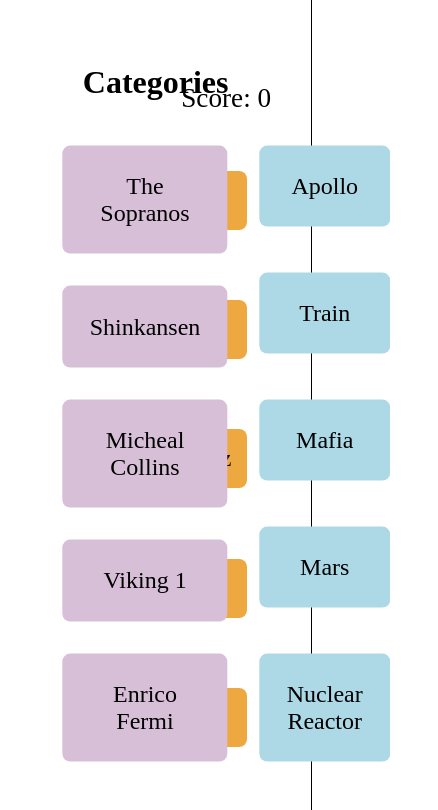
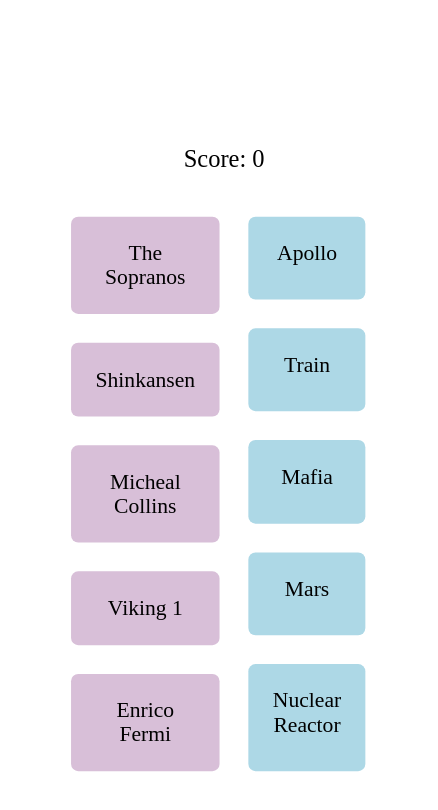
Before and after one commit to swagatmitra-b/MatchQuiz, a React (Vite) app: page / in a window 390 px wide. Shown: the top 810 px of the page, 438 px wide, since content can reach past the window. Built offline with nearby package versions, Linux system fonts and the light colour scheme; the HTML template or start-up script is replaced by a standard one.

Commit message:
css fixes

```diff
--- a/src/style.css
+++ b/src/style.css
@@ -13,6 +13,7 @@
   border-right: 1px solid black;
   height: 100vh;
   justify-content: space-between;
+  overflow-y: auto;
 }
 
 .categories li {
@@ -23,6 +24,19 @@
   background-color: rgb(237, 168, 64);
   border-radius: 0.5rem;
   cursor: pointer;
+}
+
+.category-list {
+  display: flex;
+  flex-direction: column;
+  margin-top: 3rem;
+  gap: 3rem;
+  justify-content: space-evenly;
+}
+
+.categories h2 {
+  text-align: center;
+  font-size: 2rem;
 }
 
 .container {
@@ -59,26 +73,14 @@
   font-size: 1.5rem;
 }
 
-.categories h2 {
-  text-align: center;
-  font-size: 2rem;
-}
-
 span.score {
   position: relative;
   font-size: 1.7rem;
 }
 
-.category-list {
-  display: flex;
-  flex-direction: column;
-  height: 100%;
-  justify-content: space-evenly;
-}
-
 .result {
-  top: 50%;
-  left: 50%;
+  top: 45%;
+  left: 45%;
   position: absolute;
   font-size: 1.5rem;
 }
@@ -90,8 +92,33 @@
   background-color: thistle;
   border-radius: 8px;
   cursor: pointer;
+  flex-grow: 1;
 }
 
 .seconds {
   background-color: lightblue;
 }
+
+@media screen and (max-width: 420px) {
+  .categories {
+    display: none;
+  }
+  .matches {
+    padding: 1rem;
+    margin-right: 4rem;
+  }
+  .container {
+    text-align: center;
+    scale: 0.9;
+  }
+  .score {
+    margin-top: 1rem;
+    margin-right: 3.2rem;
+  }
+  .result {
+    position: relative;
+    top: 24rem;
+    left: 3.5rem;
+    font-size: 0.9rem;
+  }
+}
```
